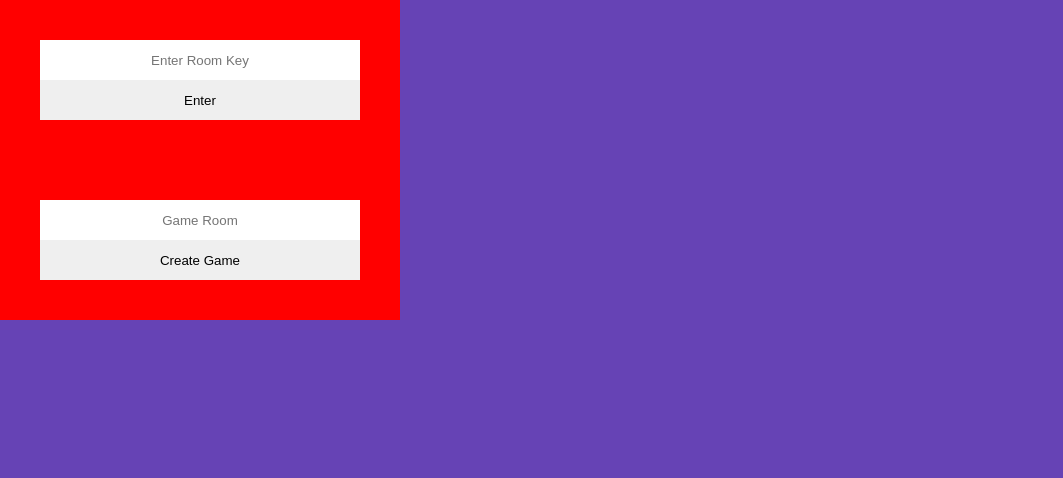
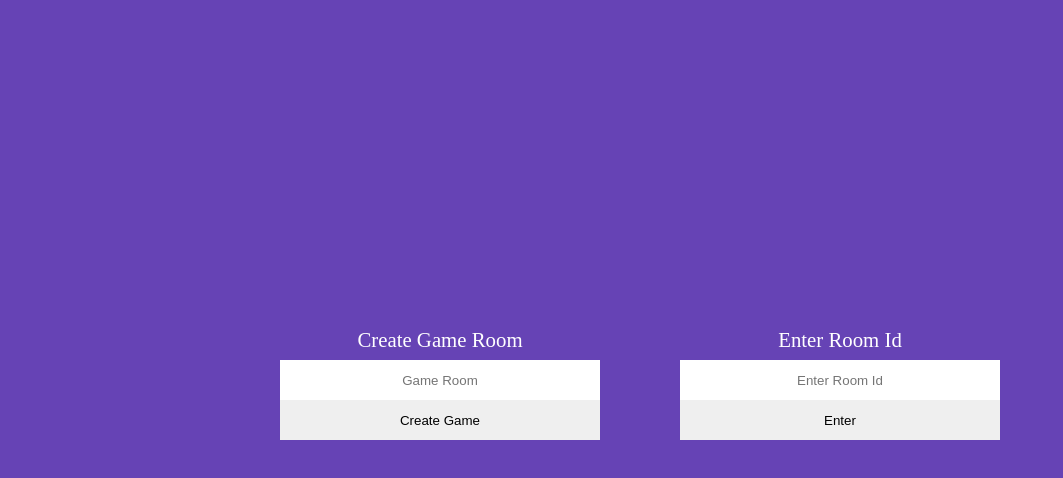
Before and after one commit to MiguelGarcia95/Jeopardy_Game, a React (Create React App) app in the folder client/: page / in a window 1280 px wide. Shown: the top 478 px of the page, without its empty margins (0-1063 px from the left). Built offline with nearby package versions, Linux system fonts and the light colour scheme.

Commit message:
style home page

```diff
--- a/client/src/components/home/index.js
+++ b/client/src/components/home/index.js
@@ -16,9 +16,11 @@ function Home() {
 
       <section className='form-container enter-room'>
         <form onSubmit={onEnter} >
+          <label htmlFor='input'>Enter Room Id</label>
           <input
             type='text'
-            placeholder='Enter Room Key'
+            id='input'
+            placeholder='Enter Room Id'
             value={idText}
             onChange={(e) => setIdText(e.target.value)}
           />
@@ -29,8 +31,10 @@ function Home() {
 
       <section className='form-container create-room'>
         <form onSubmit={onSubmit} >
+          <label htmlFor='input'>Create Game Room</label>
           <input
             type='text'
+            id='input'
             placeholder='Game Room'
             value={roomText}
             onChange={(e) => setRoomText(e.target.value)}
--- a/client/src/components/styles.css
+++ b/client/src/components/styles.css
@@ -1 +1 @@
-body{padding:0;margin:0}.app{background-color:#6643b5;width:100vw;height:100vh}.app .form-container{width:400px;height:160px;background-color:red;padding:0 40px;box-sizing:border-box}.app .form-container input,.app .form-container button{border:none;width:100%;padding:0;box-sizing:border-box;height:40px}.app .form-container input{padding:5px;text-align:center;margin-top:40px}
+body{padding:0;margin:0}.app{background-color:#6643b5;width:100vw;height:100vh}.app .form-container{width:400px;height:160px;position:absolute;padding:0 40px;box-sizing:border-box;left:0;right:0;top:0;bottom:0;margin:auto}.app .form-container input,.app .form-container button{border:none;width:100%;padding:0;box-sizing:border-box;height:40px}.app .form-container label{position:absolute;line-height:40px;color:white;text-align:center;font-size:1.3em;left:0;right:0;margin:auto}.app .form-container input{padding:5px;text-align:center;margin-top:40px}.app .form-container.enter-room{left:400px}.app .form-container.create-room{right:400px}
--- a/client/src/components/styles.less
+++ b/client/src/components/styles.less
@@ -18,16 +18,28 @@ body {padding: 0; margin: 0;}
   .form-container {
     width: @formWidth;
     height: @formHeight;
-    background-color: red;
-    // position: relative;
+    // background-color: red;
+    position: absolute;
     padding: 0 @paddingHeight;
     box-sizing: border-box;
+    left: 0; right: 0;
+    top: 0; bottom: 0;
+    margin: auto;
     input, button {
       border: none;
       width: @fullWidth;
       padding: 0;
       box-sizing: border-box;
       height: @paddingHeight;
+    }
+    label {
+      position: absolute;
+      line-height: 40px;
+      color: white;
+      text-align: center;
+      font-size: 1.3em;
+      left: 0; right: 0;
+      margin: auto;
     }
     input {
       padding: 5px;
@@ -39,11 +51,13 @@ body {padding: 0; margin: 0;}
     }
 
     &.enter-room {
-
+      // bottom: 160px;
+      left: 400px;
     }
 
     &.create-room {
-
+      // top: 160px;
+      right: 400px;
     }
   }
 }
```
